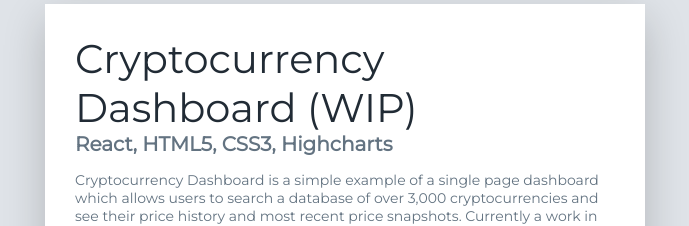
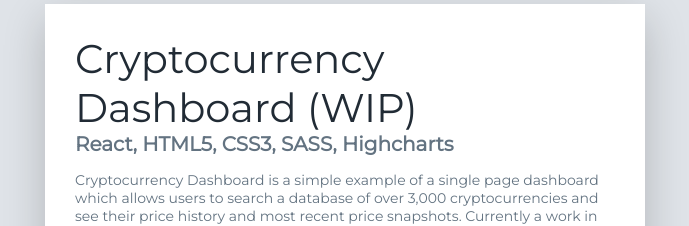
Before and after one commit to Claytonhart/portfolio, a React (Create React App) app: page / in a window 1280 px wide. Shown: the part 1680-1906 px from the top of the page, without its empty margins (295-984 px from the left). Built offline with nearby package versions, Linux system fonts and the light colour scheme.

Commit message:
updated Cryptocurrency Dashboard technologies

```diff
--- a/src/projects/Projects.js
+++ b/src/projects/Projects.js
@@ -27,7 +27,7 @@
 
   const p2 = {
     title: "Cryptocurrency Dashboard (WIP)",
-    tech: "React, HTML5, CSS3, Highcharts",
+    tech: "React, HTML5, CSS3, SASS, Highcharts",
     description: `Cryptocurrency Dashboard is a simple example of a single page dashboard
     which allows users to search a database of over 3,000 cryptocurrencies and see their
     price history and most recent price snapshots. Currently a work in progress with most
```
